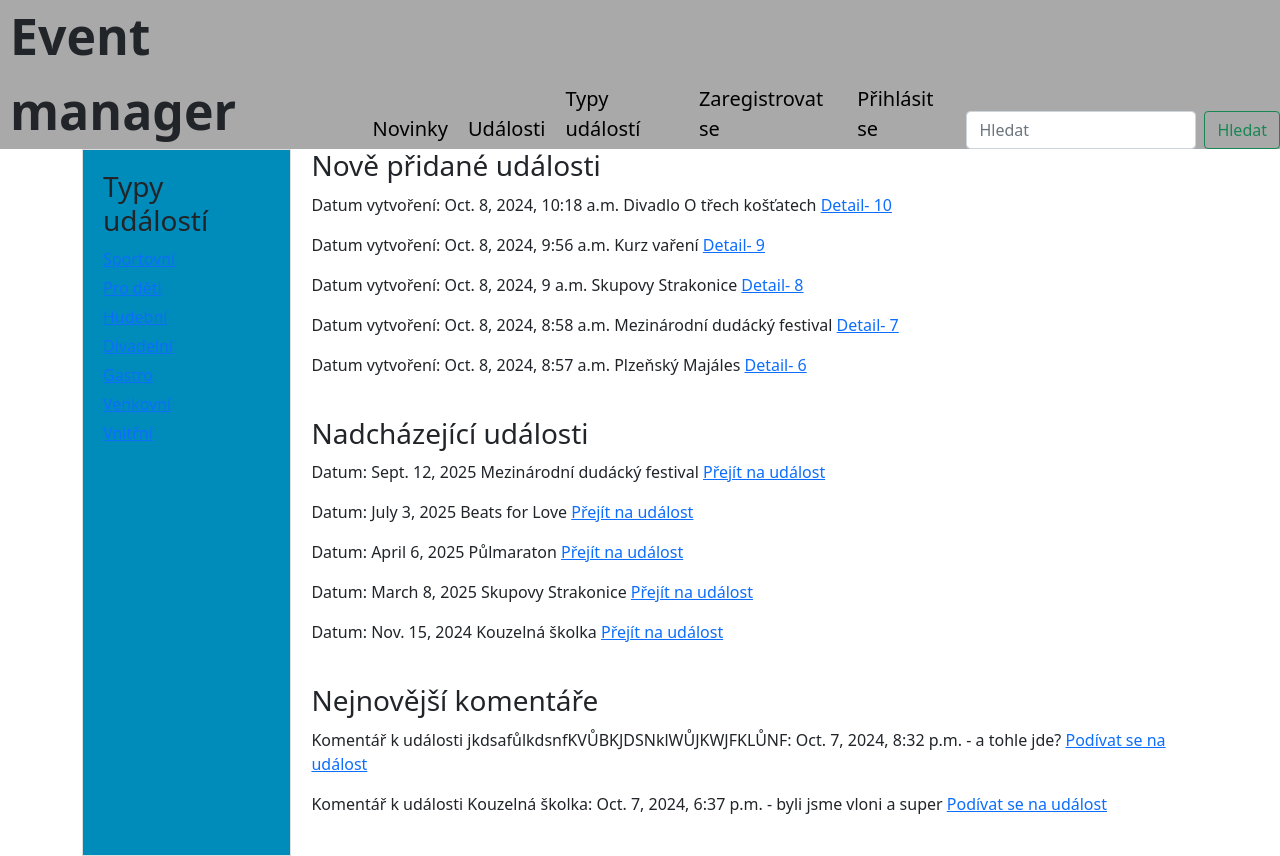
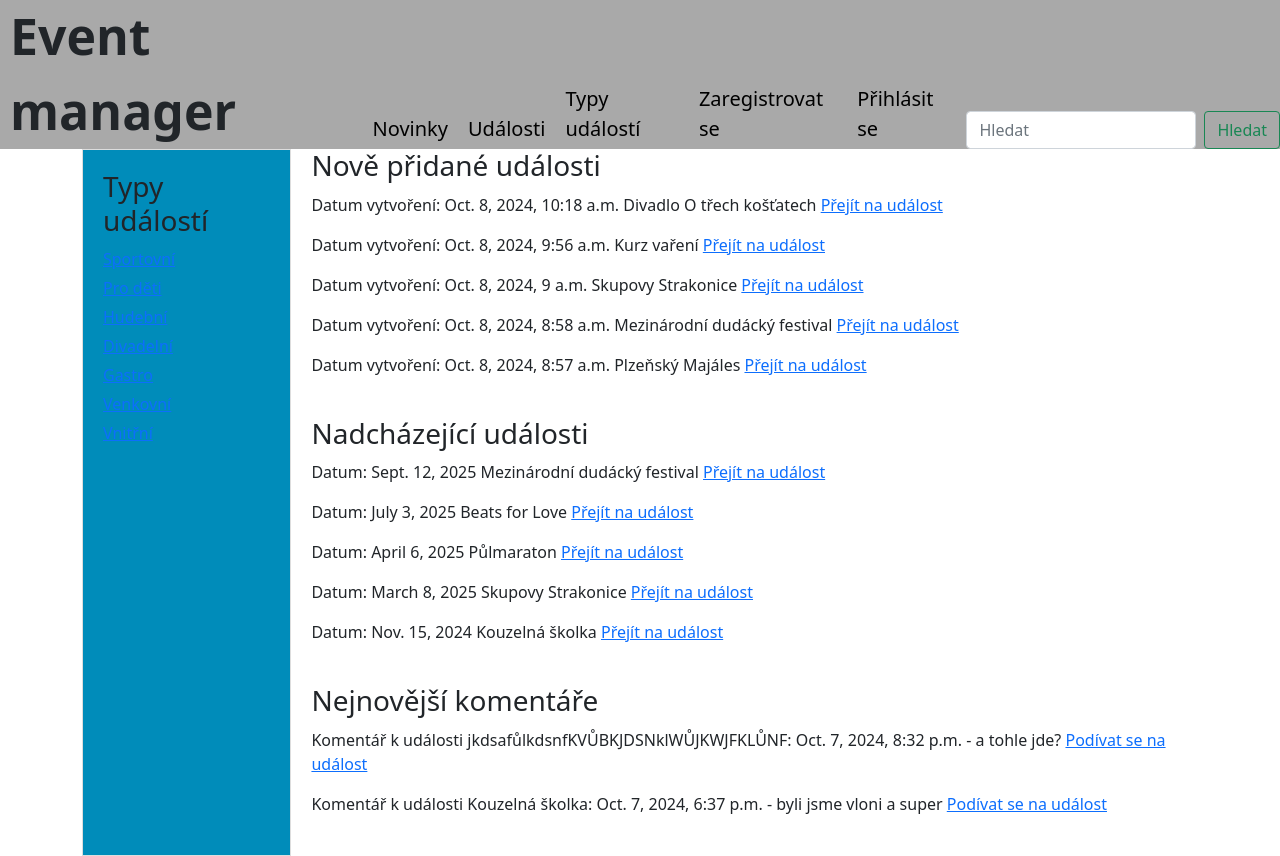
Before and after one commit to Komet-ka/Final_project, a Django app: page / in a window 1280 px wide. Shown: the part 21-877 px from the top of the page. Run offline with Django 4.2, Linux system fonts and the light colour scheme; data comes from the database, SQL or seed files in the repository; both versions use the stored data as it was after the commit.

Commit message:
feat: přidáno zobrazení pořadatelům možnost upravovat svoje akce,

```diff
--- a/viewer/templates/events.html
+++ b/viewer/templates/events.html
@@ -15,7 +15,7 @@
                     <br><br>
                     <a href="{% url 'attendees' event.pk %}" class="btn btn-primary"> Přihlásit/Odhlásit </a>
                     <br><br>
-                    {% if request.user == event.user or request.user.is_superuser or request.user.is_staff%}
+                    {% if request.user == event.user or request.user.is_superuser%}
                         <a href="{% url 'event_update' event.pk %}"> Upravit </a><br>
                         <a href="{% url 'event_delete' event.pk %}"> Smazat </a>
                     {% endif %}
--- a/viewer/templates/main_page.html
+++ b/viewer/templates/main_page.html
@@ -9,7 +9,7 @@
 
         {% for event in newest_events %}
         <p>Datum vytvoření: {{ event.create_date }}  {{ event.name }}
-            <a href="{% url 'detail' event.pk %}" class="button">Detail- {{event.pk}}</a></p></p>
+            <a href="{% url 'detail' event.pk %}" class="button">Přejít na událost</a></p></p>
         {% endfor %}
         <br>
 
--- a/viewer/views.py
+++ b/viewer/views.py
@@ -43,6 +43,7 @@ class EventsView(TemplateView):
 
     context['page_obj'] = page_obj
     context['request'] = self.request
+    context['hasadd'] = self.request.user.has_perm('viewer.add_eventtype')
 
     return context
 
```
Also changed, not shown: db.sqlite3.
